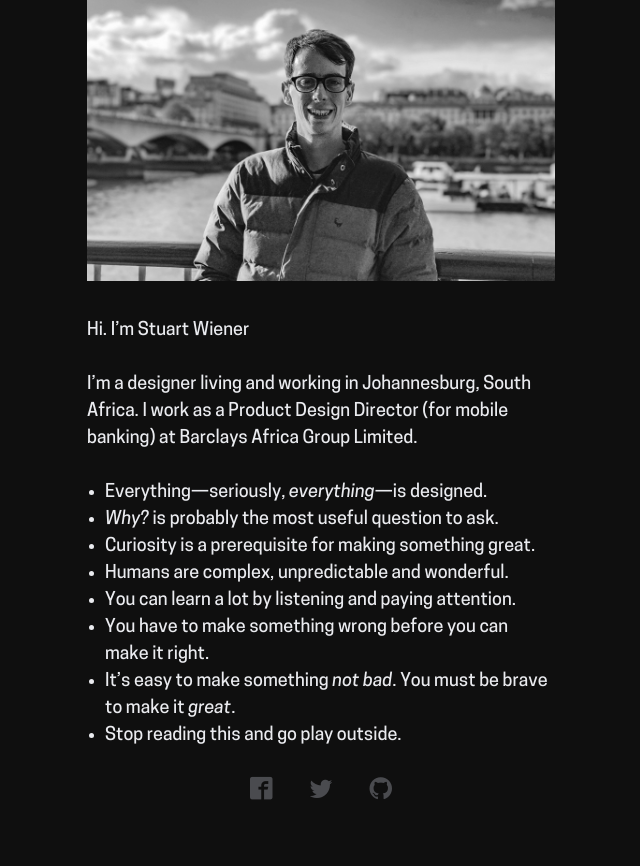
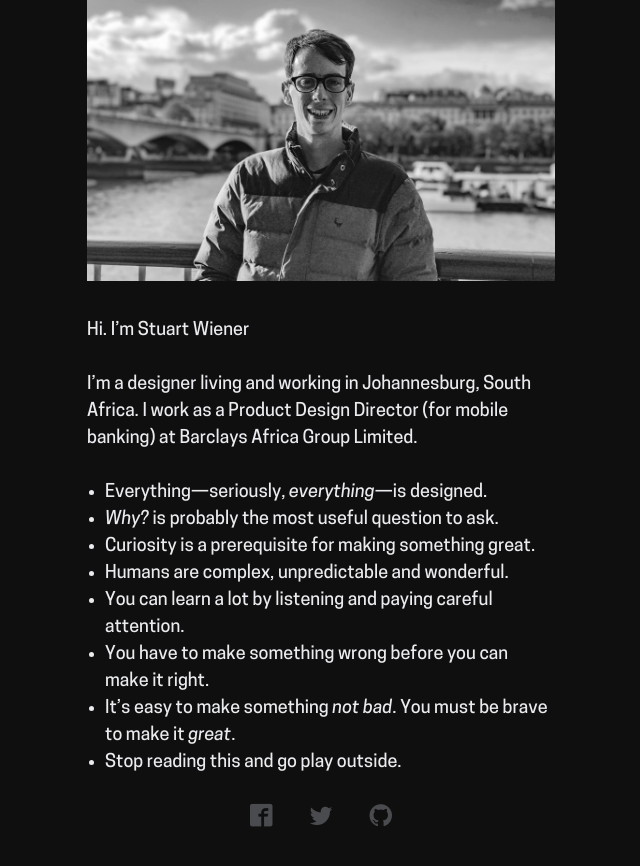
Before and after one commit to stuartwiener/stuartwiener.github.io, a Jekyll site: the page built from index.html, in a window 1280 px wide. Shown: the top 866 px of the page, without its empty margins (103-743 px from the left). Built offline with Jekyll 4.4.1, drawn with Linux system fonts in a browser that asks for light colours; some web fonts are replaced.

Commit message:
Content update

```diff
--- a/index.html
+++ b/index.html
@@ -10,7 +10,7 @@ published: true
   <li><em>Why?</em> is probably the most useful question to ask.</li>
   <li>Curiosity is a prerequisite for making something great.</li>
   <li>Humans are complex, unpredictable and wonderful.</li>
-  <li>You can learn a lot by listening and paying attention.</li>
+  <li>You can learn a lot by listening and paying careful attention.</li>
   <li>You have to make something wrong before you can make it right.</li>
   <li>It’s easy to make something <em>not bad</em>. You must be brave to make it <em>great</em>.</li>
   <li>Stop reading this and go play outside.</li>
```
